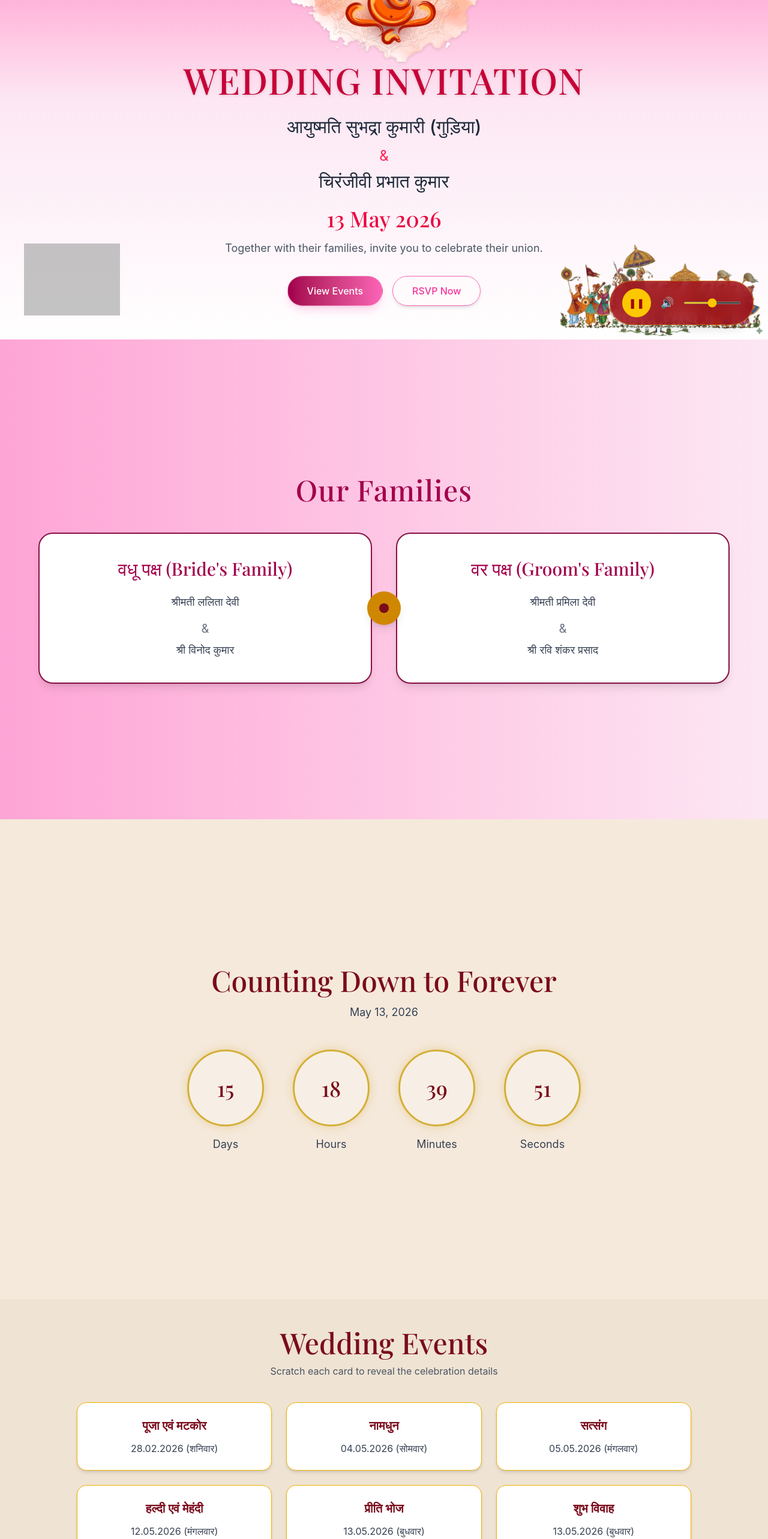
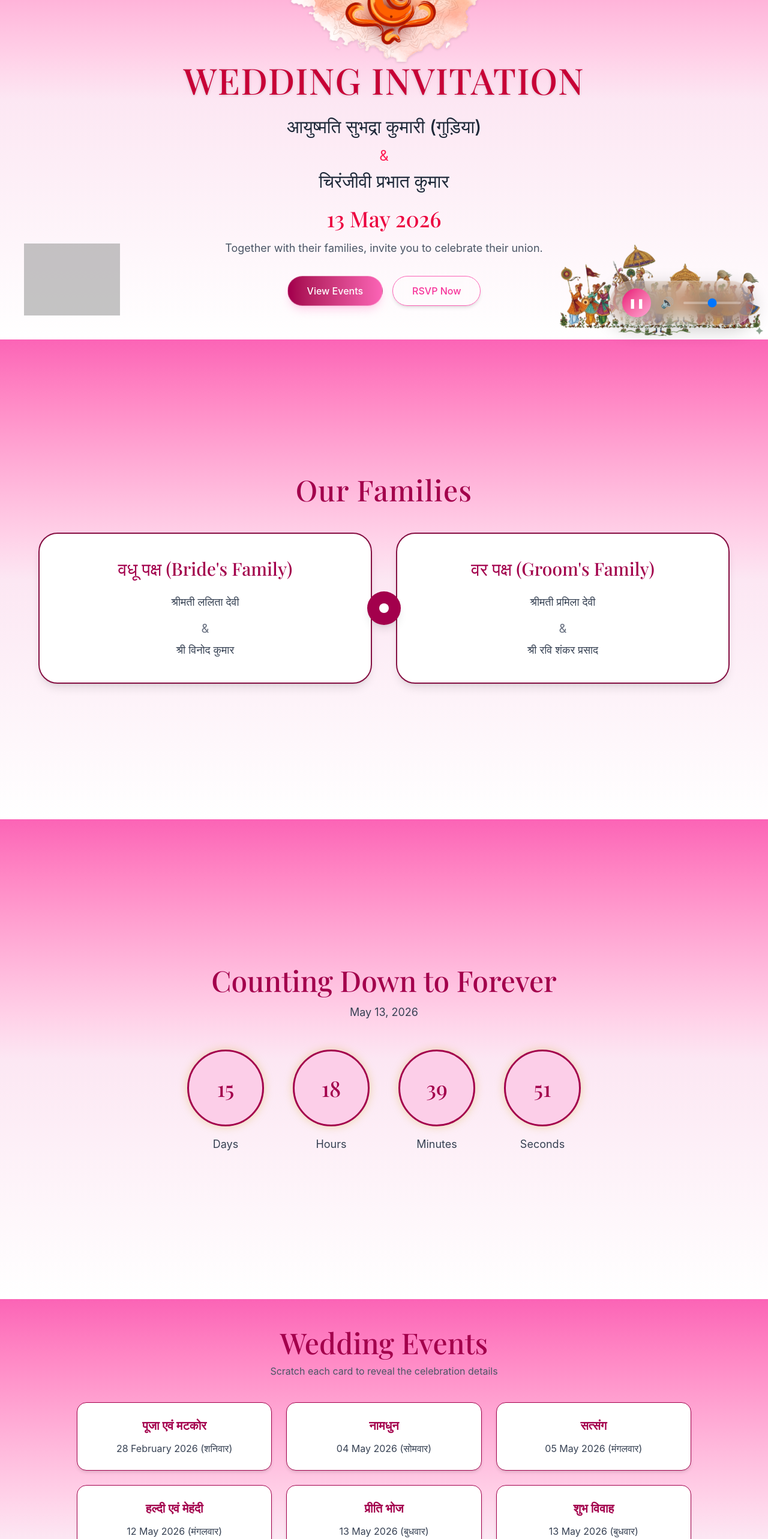
Before and after one commit to imSHUBHANKAR/subhadra-prabhat, a React (Vite) app: page / in a window 1280 px wide. Shown: the part 234-2800 px from the top of the page at 60% size. Built offline with nearby package versions, Linux system fonts and the light colour scheme; grey boxes are pictures that could not be loaded.

Commit message:
19th Commit

```diff
--- a/src/components/CountdownPage.jsx
+++ b/src/components/CountdownPage.jsx
@@ -28,8 +28,8 @@ export default function CountdownPage() {
   const Circle = ({ value, label }) => (
     <div className="flex flex-col items-center">
 
-        <div className="w-28 h-28 md:w-32 md:h-32 rounded-full border-[3px] border-[#d4af37] flex items-center justify-center shadow-[0_0_15px_rgba(212,175,55,0.4)] bg-[#f7efe5]">
-        <span className="text-3xl md:text-4xl text-[#7a0c1c] font-serif">
+        <div className="w-28 h-28 md:w-32 md:h-32 rounded-full border-[3px] border-pink-800 flex items-center justify-center shadow-[0_0_15px_rgba(212,175,55,0.4)] bg-pink-200">
+        <span className="text-3xl md:text-4xl text-pink-800 font-serif">
           {value}
         </span>
       </div>
@@ -38,10 +38,10 @@ export default function CountdownPage() {
   );
 
   return (
-    <div className="min-h-screen bg-[#f5e9dc] flex flex-col items-center justify-center px-4 py-12">
+    <div className="min-h-screen bg-gradient-to-b from-pink-400 via-pink-100 flex flex-col items-center justify-center px-4 py-12">
 
       {/* Title */}
-      <h1 className="text-4xl md:text-5xl font-serif text-[#7a0c1c] mb-4 text-center">
+      <h1 className="text-4xl md:text-5xl font-serif text-pink-800 mb-4 text-center">
         Counting Down to Forever
       </h1>
 
--- a/src/components/EventsPage.jsx
+++ b/src/components/EventsPage.jsx
@@ -3,36 +3,36 @@ import React from "react";
 const events = [
   {
     title: "पूजा एवं मटकोर",
-    date: "28.02.2026 (शनिवार)",
+    date: "28 February 2026 (शनिवार)",
   },
   {
     title: "नामधुन",
-    date: "04.05.2026 (सोमवार)",
+    date: "04 May 2026 (सोमवार)",
   },
   {
     title: "सत्संग",
-    date: "05.05.2026 (मंगलवार)",
+    date: "05 May 2026 (मंगलवार)",
   },
   {
     title: "हल्दी एवं मेहंदी",
-    date: "12.05.2026 (मंगलवार)",
+    date: "12 May 2026 (मंगलवार)",
   },
   {
     title: "प्रीति भोज",
-    date: "13.05.2026 (बुधवार)",
+    date: "13 May 2026 (बुधवार)",
   },
   {
     title: "शुभ विवाह",
-    date: "13.05.2026 (बुधवार)",
+    date: "13 May 2026 (बुधवार)",
   },
 ];
 
 export default function EventsPage() {
   return (
-    <div className="min-h-screen bg-[#efe3d3] px-4 py-12 flex flex-col items-center">
+    <div className="min-h-screen bg-gradient-to-b from-pink-400 via-pink-100 px-4 py-12 flex flex-col items-center">
 
       {/* Title */}
-      <h1 className="text-4xl md:text-5xl font-serif text-[#7a0c1c] mb-3">
+      <h1 className="text-4xl md:text-5xl font-serif text-pink-800 mb-3">
         Wedding Events
       </h1>
 
@@ -46,9 +46,9 @@ export default function EventsPage() {
         {events.map((event, index) => (
           <div
             key={index}
-            className="bg-white rounded-2xl border border-yellow-500 shadow-md p-6 text-center hover:shadow-lg transition"
+            className="bg-white rounded-2xl border border-pink-800 shadow-md p-6 text-center hover:shadow-lg transition"
           >
-            <h2 className="text-lg md:text-xl font-semibold text-[#7a0c1c] mb-3">
+            <h2 className="text-lg md:text-xl font-semibold text-pink-800 mb-3">
               {event.title}
             </h2>
             <p className="text-gray-700">{event.date}</p>
@@ -57,7 +57,7 @@ export default function EventsPage() {
       </div>
 
       {/* Bottom Banner */}
-      <div className="mt-12 w-full max-w-5xl rounded-3xl bg-gradient-to-r from-[#8b0000] to-[#d4af37] text-white text-center py-10 px-6 shadow-lg">
+      <div className="mt-12 w-full max-w-5xl rounded-3xl bg-gradient-to-r from-pink-800 to-pink-300 text-white text-center py-10 px-6 shadow-lg">
         <h2 className="text-2xl md:text-3xl font-serif mb-2">
           We Can't Wait To Celebrate With You!
         </h2>
--- a/src/components/FamiliesPage.jsx
+++ b/src/components/FamiliesPage.jsx
@@ -5,7 +5,7 @@ import React from "react";
 //border-yellow-600
 export default function FamiliesPage() {
   return (
-    <div className="min-h-screen bg-gradient-to-r from-pink-300 to-pink-100 flex flex-col items-center justify-center px-4 py-10">
+    <div className="min-h-screen bg-gradient-to-b from-pink-400 via-pink-100 flex flex-col items-center justify-center px-4 py-10">
 
       {/* Title */}
       <h1 className="text-4xl md:text-5xl font-serif text-pink-800 mb-12 tracking-wide">
@@ -16,7 +16,7 @@ export default function FamiliesPage() {
       <div className="relative flex flex-col md:flex-row items-center justify-center gap-10 w-full max-w-6xl">
 
         {/* Bride Card */}
-        <div className="w-full md:w-1/2 bg-white rounded-3xl border-2 border-pink-900 shadow-lg p-10 text-center">
+        <div className="w-full md:w-1/2 bg-white rounded-4xl border-2 border-pink-900 shadow-lg p-10 text-center">
           <h2 className="text-2xl md:text-3xl font-serif text-pink-800 mb-6">
             वधू पक्ष (Bride's Family)
           </h2>
@@ -30,13 +30,13 @@ export default function FamiliesPage() {
 
         {/* Center Divider */}
         <div className="hidden md:flex items-center justify-center absolute">
-          <div className="w-14 h-14 bg-yellow-600 rounded-full flex items-center justify-center shadow-lg">
-            <div className="w-4 h-4 bg-[#7a0c1c] rounded-full"></div>
+          <div className="w-14 h-14 bg-pink-800 rounded-full flex items-center justify-center shadow-lg">
+            <div className="w-4 h-4 bg-white rounded-full"></div>
           </div>
         </div>
 
         {/* Groom Card */}
-        <div className="w-full md:w-1/2 bg-white rounded-3xl border-2 border-pink-900 shadow-lg p-10 text-center">
+        <div className="w-full md:w-1/2 bg-white rounded-4xl border-2 border-pink-900 shadow-lg p-10 text-center">
           <h2 className="text-2xl md:text-3xl font-serif text-pink-800 mb-6">
             वर पक्ष (Groom's Family)
           </h2>
--- a/src/components/Footer.jsx
+++ b/src/components/Footer.jsx
@@ -2,7 +2,7 @@ import React from "react";
 
 export default function WeddingFooter() {
   return (
-    <footer className="relative bg-[#7a0000] text-white py-16 px-6 overflow-hidden">
+    <footer className="relative bg-pink-800 text-white py-16 px-6 overflow-hidden">
 
       {/* 🌸 Floating Petals */}
       <style>
--- a/src/components/Memories.jsx
+++ b/src/components/Memories.jsx
@@ -30,14 +30,14 @@ const Memories = () => {
   }, []);
 
   return (
-    <div className="min-h-screen bg-[#f8f5f2] py-16 px-4 relative overflow-hidden">
+    <div className="min-h-screen bg-gradient-to-b from-pink-400 via-pink-100 py-16 px-4 relative overflow-hidden">
 
       {/* Heading */}
       <div className="text-center mb-12 fade-up">
-        <p className="tracking-widest text-sm text-red-600">
+        <p className="tracking-widest text-sm text-pink-800">
           MEMORIES IN FRAMES
         </p>
-        <h1 className="text-3xl md:text-5xl font-serif text-red-800 mt-2">
+        <h1 className="text-3xl md:text-5xl font-serif text-pink-800 mt-2">
           Moments of Love
         </h1>
         <p className="text-gray-600 mt-2 italic">क्षणों की एक झलक</p>
--- a/src/components/MusicPlayer.jsx
+++ b/src/components/MusicPlayer.jsx
@@ -77,8 +77,117 @@
 // }
 
 
+// import React, { useRef, useState, useEffect } from "react";
+// import musicFile from "../assets/Senti.mp3";
+// import weddingSong from "../assets/weddingSong.m4a";
+
+// export default function MusicPlayer() {
+//   const audioRef = useRef(null);
+//   const [isPlaying, setIsPlaying] = useState(false);
+//   const [volume, setVolume] = useState(0.5);
+
+//   // 🔥 AUTO PLAY LOGIC
+//   useEffect(() => {
+//     const audio = audioRef.current;
+//     if (!audio) return;
+
+//     audio.volume = volume;
+
+//     const tryPlay = async () => {
+//       try {
+//         await audio.play();
+//         setIsPlaying(true);
+//       } catch (err) {
+//         // ❌ Autoplay blocked → wait for first click
+//         const startAudio = () => {
+//           audio.play();
+//           setIsPlaying(true);
+//           window.removeEventListener("click", startAudio);
+//         };
+
+//         window.addEventListener("click", startAudio);
+//       }
+//     };
+
+//     tryPlay();
+//   }, []);
+
+//   // ▶️ Play / Pause
+//   const togglePlay = () => {
+//     if (!audioRef.current) return;
+
+//     if (isPlaying) {
+//       audioRef.current.pause();
+//     } else {
+//       audioRef.current.play();
+//     }
+
+//     setIsPlaying(!isPlaying);
+//   };
+
+//   // 🔊 Volume Control
+//   const handleVolume = (e) => {
+//     const vol = e.target.value;
+//     setVolume(vol);
+
+//     if (audioRef.current) {
+//       audioRef.current.volume = vol;
+//     }
+//   };
+
+//   return (
+//     <>
+//       {/* 🎵 Audio */}
+//       <audio ref={audioRef} loop src={weddingSong} />
+
+//       {/* 🎛️ Controller */}
+//       <div className="fixed bottom-6 right-6 z-50">
+//         <div
+//           className="
+//           flex items-center gap-4 px-5 py-3
+//           rounded-full
+//           bg-pink-800/40 backdrop-blur-lg
+//           border border-white
+//           shadow-lg
+//         "
+//         >
+//           {/* ▶️ Play / Pause */}
+//           <button
+//             onClick={togglePlay}
+//             className="
+//               w-12 h-12 flex items-center justify-center
+//               rounded-full
+//               bg-white text-pink-800
+//               hover:scale-110 transition
+//             "
+//           >
+//             {isPlaying ? "❚❚" : "▶"}
+//           </button>
+
+//           {/* 🔊 Volume Icon */}
+//           <span className="text-white text-lg">🔊</span>
+
+//           {/* 🎚️ Volume Slider */}
+//           <input
+//             type="range"
+//             min="0"
+//             max="1"
+//             step="0.01"
+//             value={volume}
+//             onChange={handleVolume}
+//             className="
+//               w-24 h-1
+//               accent-white
+//               cursor-pointer
+//             "
+//           />
+//         </div>
+//       </div>
+//     </>
+//   );
+// }
+
 import React, { useRef, useState, useEffect } from "react";
-import musicFile from "../assets/Senti.mp3";
 import weddingSong from "../assets/weddingSong.m4a";
 
 export default function MusicPlayer() {
@@ -86,7 +195,6 @@ export default function MusicPlayer() {
   const [isPlaying, setIsPlaying] = useState(false);
   const [volume, setVolume] = useState(0.5);
 
-  // 🔥 AUTO PLAY LOGIC
   useEffect(() => {
     const audio = audioRef.current;
     if (!audio) return;
@@ -97,14 +205,12 @@ export default function MusicPlayer() {
       try {
         await audio.play();
         setIsPlaying(true);
-      } catch (err) {
-        // ❌ Autoplay blocked → wait for first click
+      } catch {
         const startAudio = () => {
           audio.play();
           setIsPlaying(true);
           window.removeEventListener("click", startAudio);
         };
-
         window.addEventListener("click", startAudio);
       }
     };
@@ -112,27 +218,19 @@ export default function MusicPlayer() {
     tryPlay();
   }, []);
 
-  // ▶️ Play / Pause
   const togglePlay = () => {
     if (!audioRef.current) return;
 
-    if (isPlaying) {
-      audioRef.current.pause();
-    } else {
-      audioRef.current.play();
-    }
+    if (isPlaying) audioRef.current.pause();
+    else audioRef.current.play();
 
     setIsPlaying(!isPlaying);
   };
 
-  // 🔊 Volume Control
   const handleVolume = (e) => {
     const vol = e.target.value;
     setVolume(vol);
-
-    if (audioRef.current) {
-      audioRef.current.volume = vol;
-    }
+    if (audioRef.current) audioRef.current.volume = vol;
   };
 
   return (
@@ -142,32 +240,39 @@ export default function MusicPlayer() {
 
       {/* 🎛️ Controller */}
       <div className="fixed bottom-6 right-6 z-50">
+
+        {/* ✨ Glass Container */}
         <div
           className="
           flex items-center gap-4 px-5 py-3
           rounded-full
-          bg-red-800/80 backdrop-blur-md
-          border border-yellow-400/40
-          shadow-lg
+          bg-white/10
+          backdrop-blur-lg
+          border border-white/30
+          shadow-[0_8px_30px_rgba(0,0,0,0.2)]
         "
         >
+
           {/* ▶️ Play / Pause */}
           <button
             onClick={togglePlay}
             className="
               w-12 h-12 flex items-center justify-center
               rounded-full
-              bg-yellow-400 text-red-800
-              hover:scale-110 transition
+              bg-gradient-to-br from-pink-600 to-pink-300
+              text-white
+              shadow-lg
+              hover:scale-110 hover:shadow-xl
+              transition-all duration-300
             "
           >
             {isPlaying ? "❚❚" : "▶"}
           </button>
 
-          {/* 🔊 Volume Icon */}
-          <span className="text-yellow-300 text-lg">🔊</span>
+          {/* 🔊 Icon */}
+          <span className="text-white text-lg opacity-80">🔊</span>
 
-          {/* 🎚️ Volume Slider */}
+          {/* 🎚️ Slider */}
           <input
             type="range"
             min="0"
@@ -177,7 +282,9 @@ export default function MusicPlayer() {
             onChange={handleVolume}
             className="
               w-24 h-1
-              accent-yellow-400
+              bg-white/30
+              rounded-lg
+              appearance-none
               cursor-pointer
             "
           />
```
Also changed, not shown: src/components/RSVP_Form.jsx (+9 -9 lines), src/components/Timeline.jsx (+8 -8 lines), src/components/Venue.jsx (+11 -10 lines).
